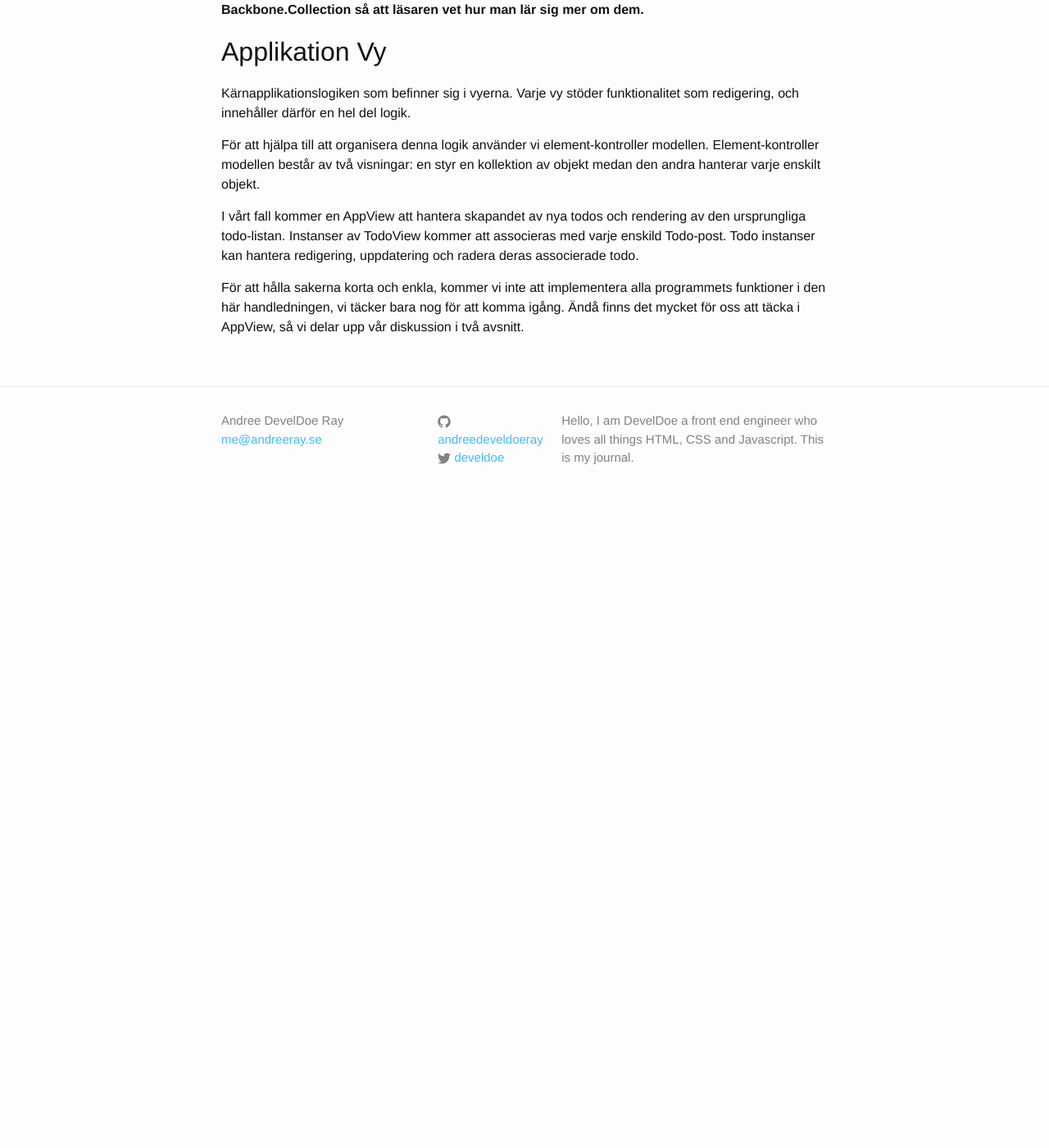
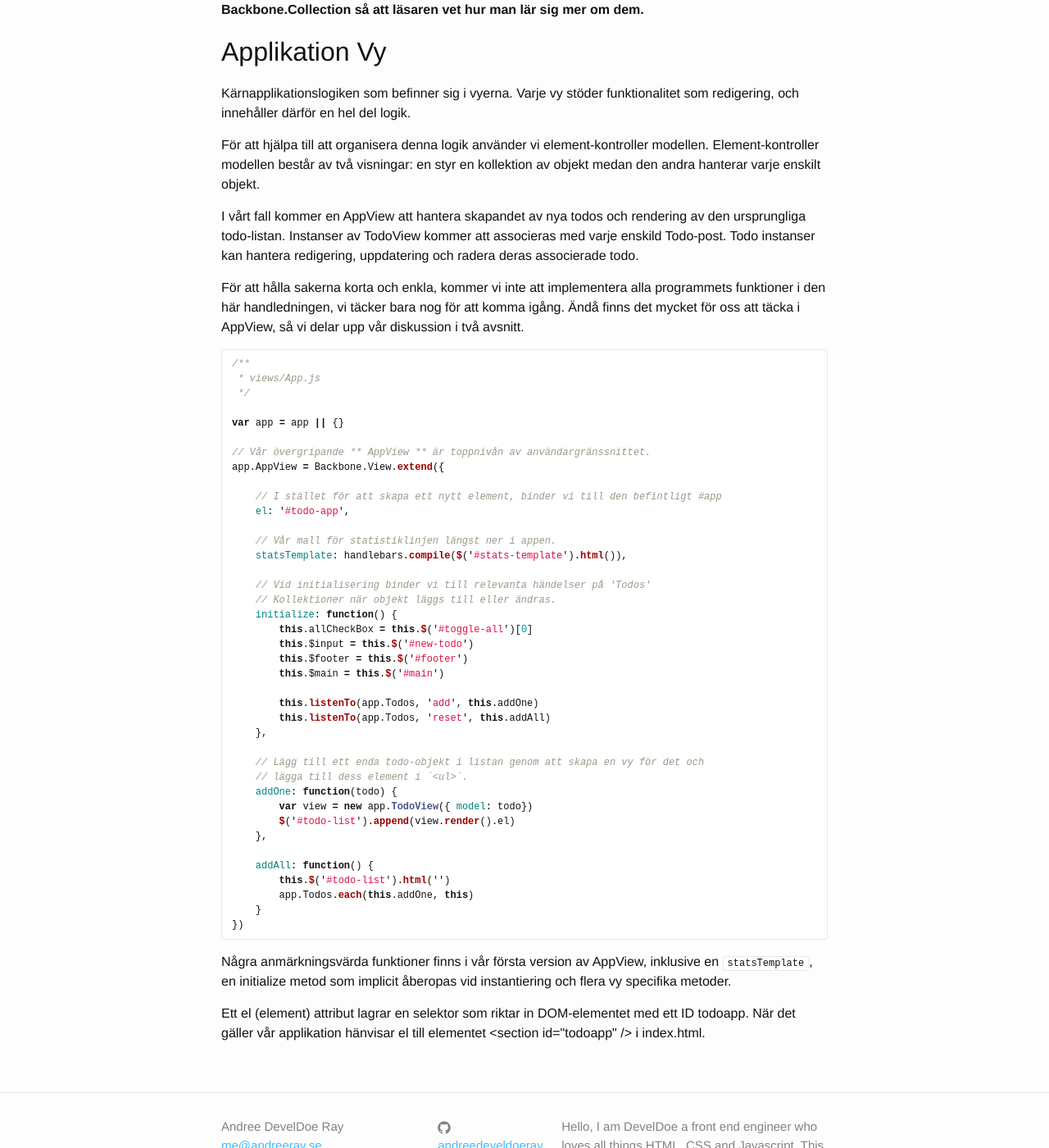
Before and after one commit to develdoe/develdoe.github.io, a Jekyll site: the page built from _posts/2017-11-14-backbone-todos-app.md, in a window 1280 px wide and 1400 px high, scrolled down 4955 px. Shown: the whole window at 82% size. Built offline with Jekyll 4.4.1, drawn with Linux system fonts in a browser that asks for light colours; before the commit the page ends 5585 px from its top, so only the background shows below that.

Commit message:
Update 2017-11-14-backbone-todos-app.md

````diff
--- a/_posts/2017-11-14-backbone-todos-app.md
+++ b/_posts/2017-11-14-backbone-todos-app.md
@@ -237,3 +237,49 @@ För att hjälpa till att organisera denna logik använder vi element-kontroller
 I vårt fall kommer en AppView att hantera skapandet av nya todos och rendering av den ursprungliga todo-listan. Instanser av TodoView kommer att associeras med varje enskild Todo-post. Todo instanser kan hantera redigering, uppdatering och radera deras associerade todo.
 
 För att hålla sakerna korta och enkla, kommer vi inte att implementera alla programmets funktioner i den här handledningen, vi täcker bara nog för att komma igång. Ändå finns det mycket för oss att täcka i AppView, så vi delar upp vår diskussion i två avsnitt.
+
+```js
+/**
+ * views/App.js
+ */
+
+var app = app || {}
+
+// Vår övergripande ** AppView ** är toppnivån av användargränssnittet.
+app.AppView = Backbone.View.extend({
+
+    // I stället för att skapa ett nytt element, binder vi till den befintligt #app
+    el: '#todo-app',
+
+    // Vår mall för statistiklinjen längst ner i appen.
+    statsTemplate: handlebars.compile($('#stats-template').html()),
+
+    // Vid initialisering binder vi till relevanta händelser på 'Todos'
+    // Kollektioner när objekt läggs till eller ändras.
+    initialize: function() {
+        this.allCheckBox = this.$('#toggle-all')[0]
+        this.$input = this.$('#new-todo')
+        this.$footer = this.$('#footer')
+        this.$main = this.$('#main')
+
+        this.listenTo(app.Todos, 'add', this.addOne)
+        this.listenTo(app.Todos, 'reset', this.addAll)
+    },
+
+    // Lägg till ett enda todo-objekt i listan genom att skapa en vy för det och
+    // lägga till dess element i `<ul>`.
+    addOne: function(todo) {
+        var view = new app.TodoView({ model: todo})
+        $('#todo-list').append(view.render().el)
+    },
+
+    addAll: function() {
+        this.$('#todo-list').html('')
+        app.Todos.each(this.addOne, this)
+    }
+})
+```
+
+Några anmärkningsvärda funktioner finns i vår första version av AppView, inklusive en `statsTemplate`, en initialize metod som implicit åberopas vid instantiering och flera vy specifika metoder.
+
+Ett el (element) attribut lagrar en selektor som riktar in DOM-elementet med ett ID todoapp. När det gäller vår applikation hänvisar el till  elementet <section id="todoapp" /> i index.html.
````
